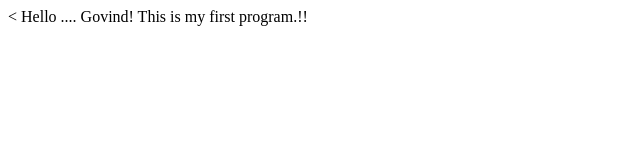
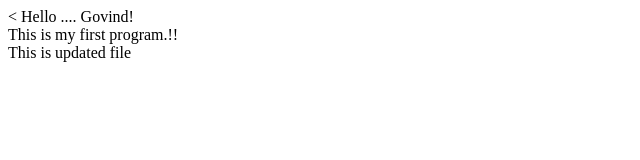
Before and after one commit to govindbarika/XT-Day1, a plain HTML site: page index.html in a window 1280 px wide. Shown: the whole page, without its empty margins (0-640 px from the left). Drawn offline with Linux system fonts and the light colour scheme.

Commit message:
commint with updated index file added new break statement and new statement

```diff
--- a/index.html
+++ b/index.html
@@ -7,7 +7,9 @@
     <title>Document</title>
 </head>
 <body>
-    Hello .... Govind!
-    This is my first program.!!
+    Hello .... Govind!<br>
+    This is my first program.!!<br>
+    This is updated file
+
 </body>
 </html>
```
